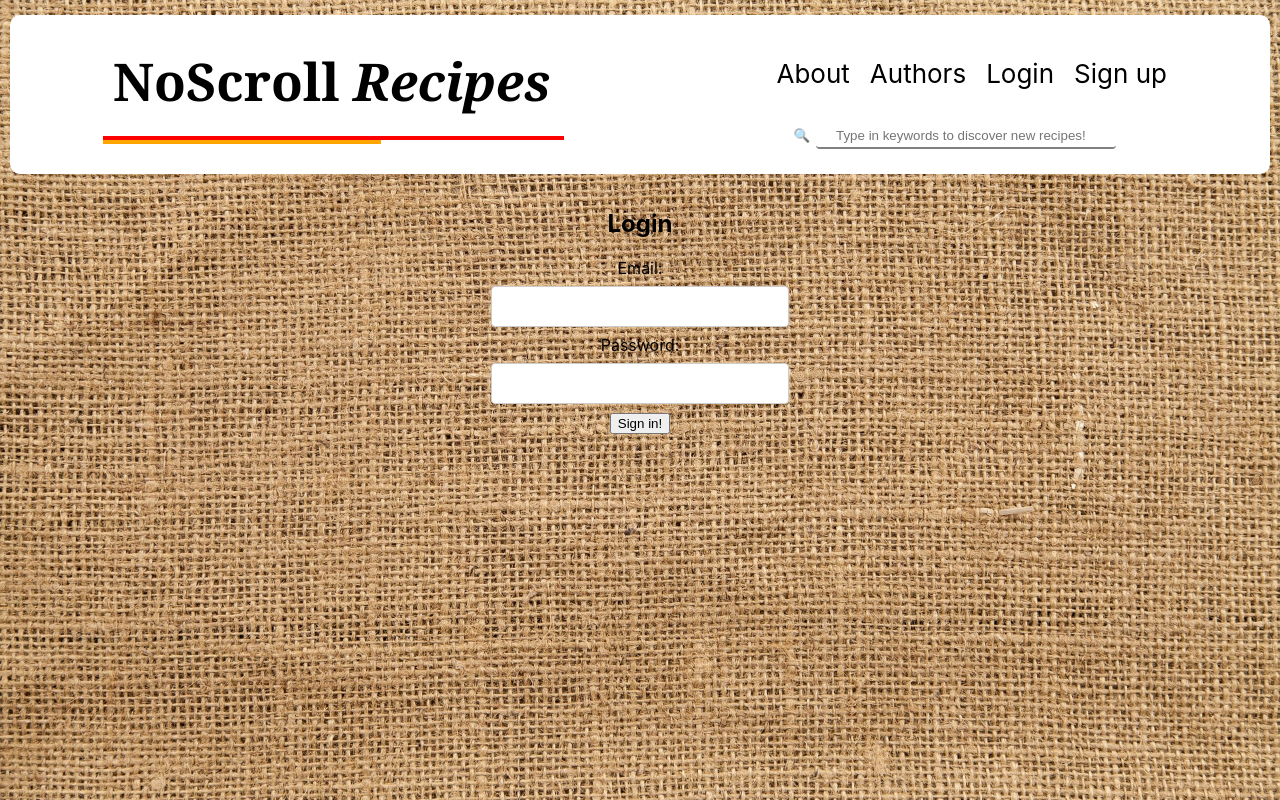
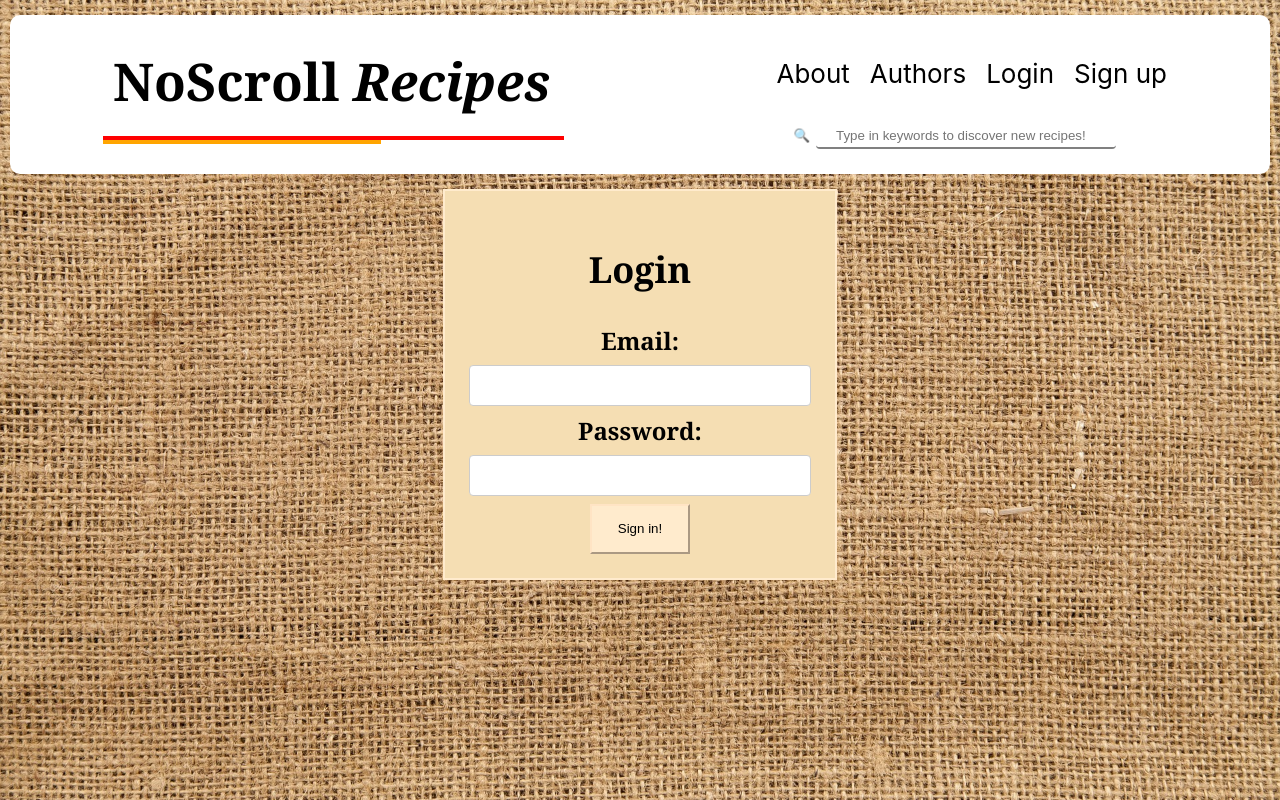
Before and after one commit to papadavis47/recipe-app-project3, a React (Create React App) app in the folder client/: page /auth/login in a window 1280 px wide. Built offline with nearby package versions, Linux system fonts and the light colour scheme.

Commit message:
close to finished on login & signup

```diff
--- a/client/src/App.css
+++ b/client/src/App.css
@@ -278,3 +278,36 @@ input {
   border-radius: 4px;
   box-sizing: border-box;
 }
+
+label {
+  font-family: Georgia, 'Times New Roman', Times, serif;
+  font-size: 24px;
+  font-weight: bolder;
+}
+
+.form-title {
+  font-family: Georgia, 'Times New Roman', Times, serif;
+  font-size: 36px;
+  font-weight: bolder;
+
+}
+
+.form-background {
+  background-color: wheat;
+  padding: 24px;
+  margin-bottom: 20px;
+  border: 2px solid blanchedalmond;
+}
+
+.form-button {
+
+  background: blanchedAlmond;
+  color: black;
+  border-style: outset;
+  border-color: bisque;
+  height: 50px;
+  width: 100px;
+  font: Georgia, 'Times New Roman', Times, serif;
+  text-shadow:none;
+
+  }
--- a/client/src/content/pages/auth/Login.js
+++ b/client/src/content/pages/auth/Login.js
@@ -47,8 +47,8 @@ export default function Login(props) {
   }
 
   return (
-    <div>
-      <h2>Login</h2>
+    <div className="form-background">
+      <h2 className="form-title">Login</h2>
       <span className="red">{message}</span>
       <form onSubmit={handleSubmit}>
           <div>
@@ -59,7 +59,7 @@ export default function Login(props) {
             <label>Password:</label>
             <input type="password" name="password" onChange={e => setPassword(e.target.value)} />
           </div>
-          <button type="submit">Sign in!</button>
+          <button className="form-button" type="submit">Sign in!</button>
         </form>
     </div>
   )
--- a/client/src/content/pages/auth/Signup.js
+++ b/client/src/content/pages/auth/Signup.js
@@ -49,8 +49,8 @@ export default function Signup(props) {
   }
 
   return (
-    <div>
-      <h2>Signup</h2>
+    <div className="form-background">
+      <h2 className="form-title">Signup</h2>
       <span className="red">{message}</span>
       <form onSubmit={handleSubmit}>
         <div>
@@ -73,7 +73,7 @@ export default function Signup(props) {
           <label>Bio:</label>
           <input type="text" name="bio" placeholder="Say something about yourself" onChange={e => setBio(e.target.value)} />
         </div>
-        <button type="submit">Sign Me Up!</button>
+        <button className="form-button" type="submit">Sign Me Up!</button>
       </form>
     </div>
   )
```
